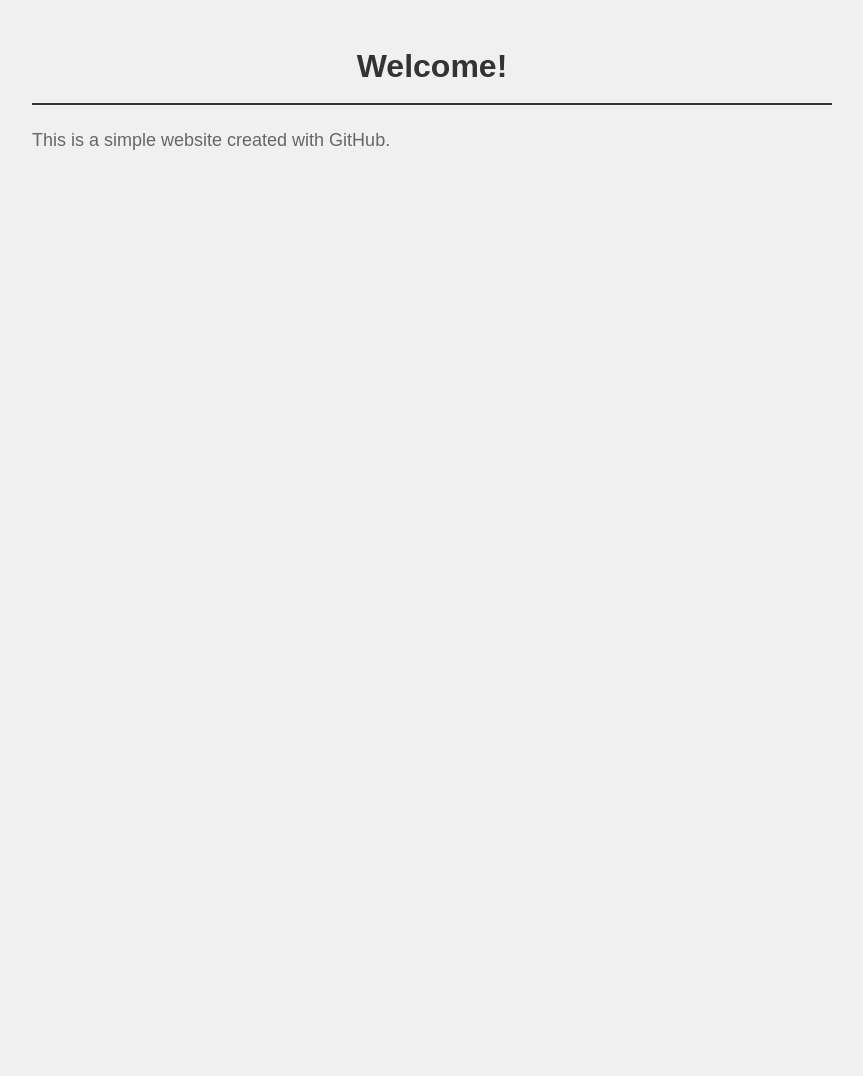
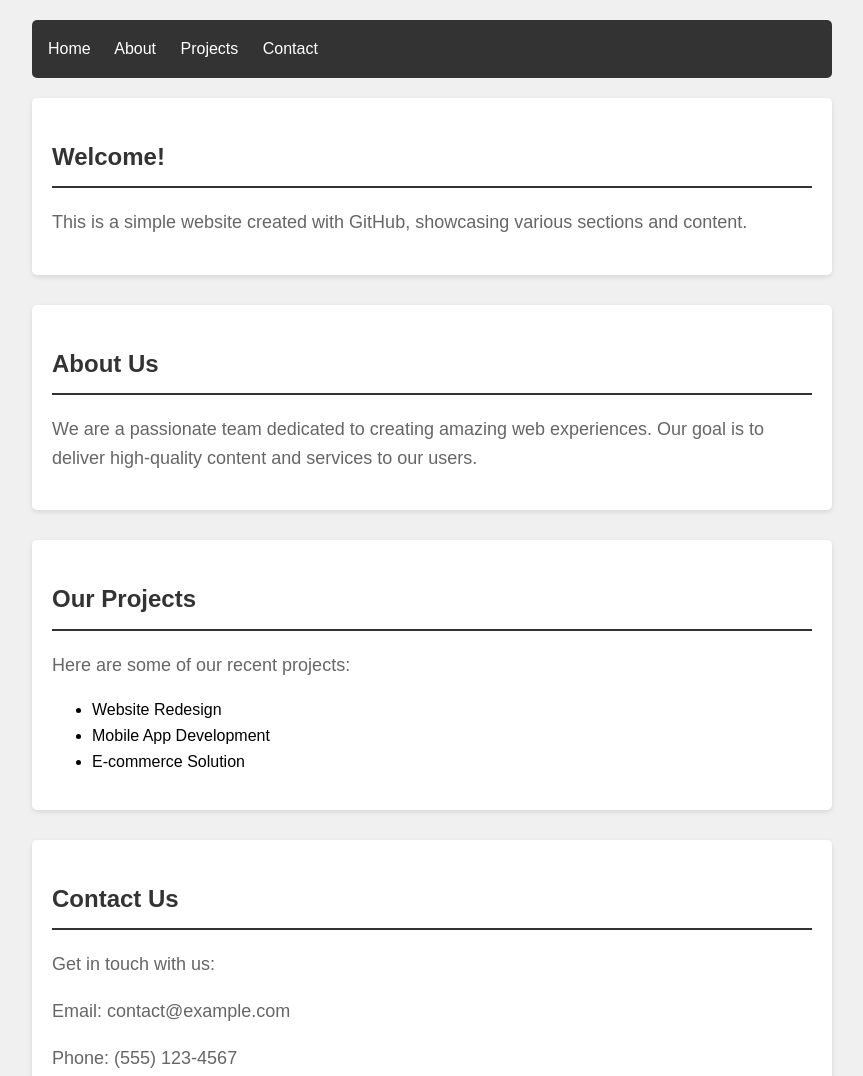
Before and after one commit to Bjaco2/first-agent-website, a plain HTML site: page index.html in a window 1280 px wide. Shown: the top 1076 px of the page, without its empty margins (208-1071 px from the left). Before the commit the page ends 800 px from the top, so only its background shows below. Drawn offline with Linux system fonts and the light colour scheme.

Commit message:
Add more content sections and navigation

```diff
--- a/index.html
+++ b/index.html
@@ -13,9 +13,22 @@
             padding: 20px;
             background-color: #f0f0f0;
         }
-        h1 {
+        nav {
+            background-color: #333;
+            padding: 1rem;
+            border-radius: 5px;
+            margin-bottom: 20px;
+        }
+        nav a {
+            color: white;
+            text-decoration: none;
+            margin-right: 20px;
+        }
+        nav a:hover {
+            color: #ddd;
+        }
+        h1, h2 {
             color: #333;
-            text-align: center;
             border-bottom: 2px solid #333;
             padding-bottom: 10px;
         }
@@ -23,10 +36,49 @@
             color: #666;
             font-size: 18px;
         }
+        section {
+            margin-bottom: 30px;
+            background-color: white;
+            padding: 20px;
+            border-radius: 5px;
+            box-shadow: 0 2px 5px rgba(0,0,0,0.1);
+        }
     </style>
 </head>
 <body>
-    <h1>Welcome!</h1>
-    <p>This is a simple website created with GitHub.</p>
+    <nav>
+        <a href="#home">Home</a>
+        <a href="#about">About</a>
+        <a href="#projects">Projects</a>
+        <a href="#contact">Contact</a>
+    </nav>
+
+    <section id="home">
+        <h1>Welcome!</h1>
+        <p>This is a simple website created with GitHub, showcasing various sections and content.</p>
+    </section>
+
+    <section id="about">
+        <h2>About Us</h2>
+        <p>We are a passionate team dedicated to creating amazing web experiences. Our goal is to deliver high-quality content and services to our users.</p>
+    </section>
+
+    <section id="projects">
+        <h2>Our Projects</h2>
+        <p>Here are some of our recent projects:</p>
+        <ul>
+            <li>Website Redesign</li>
+            <li>Mobile App Development</li>
+            <li>E-commerce Solution</li>
+        </ul>
+    </section>
+
+    <section id="contact">
+        <h2>Contact Us</h2>
+        <p>Get in touch with us:</p>
+        <p>Email: contact@example.com</p>
+        <p>Phone: (555) 123-4567</p>
+        <p>Address: 123 Web Street, Internet City</p>
+    </section>
 </body>
 </html>
```
